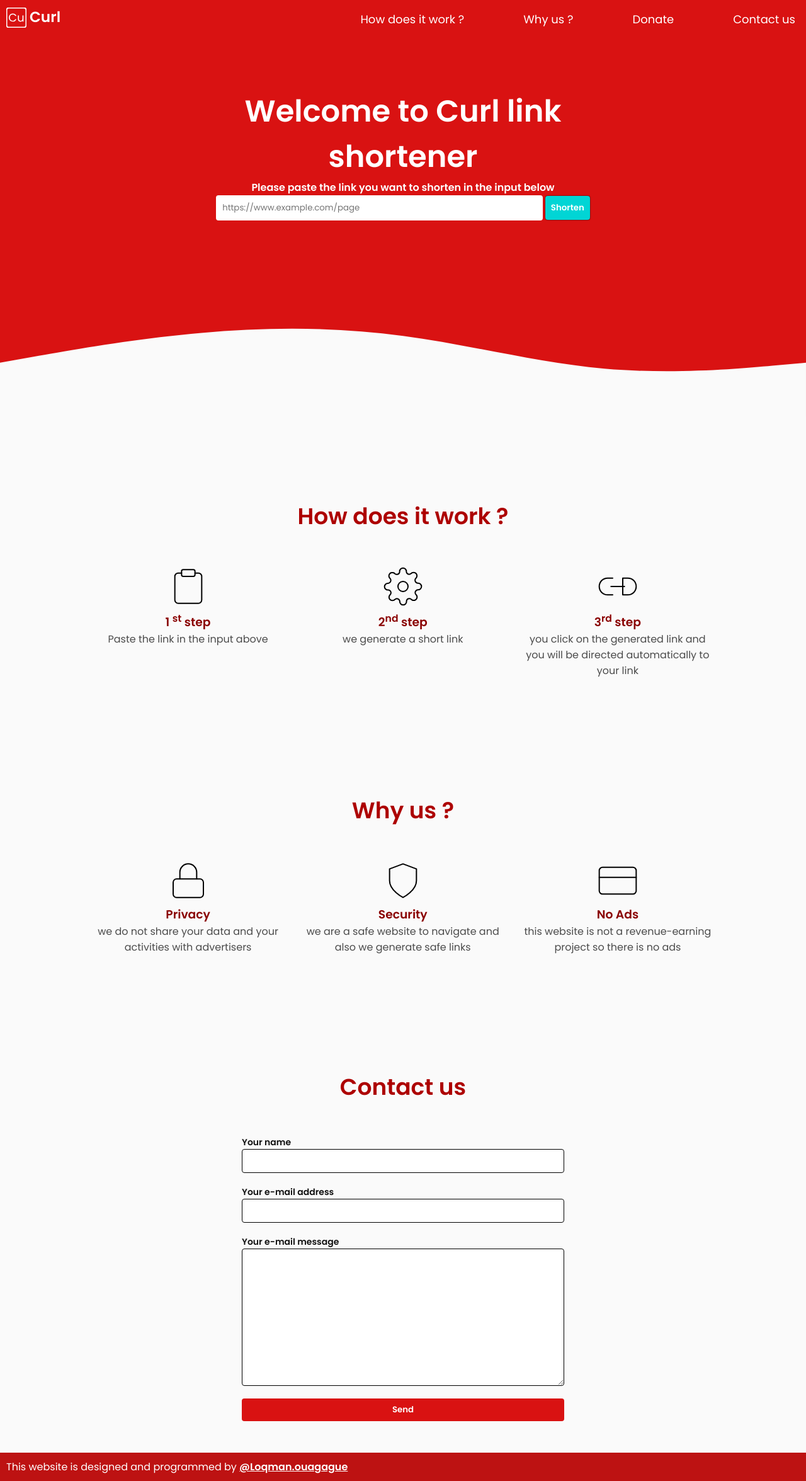
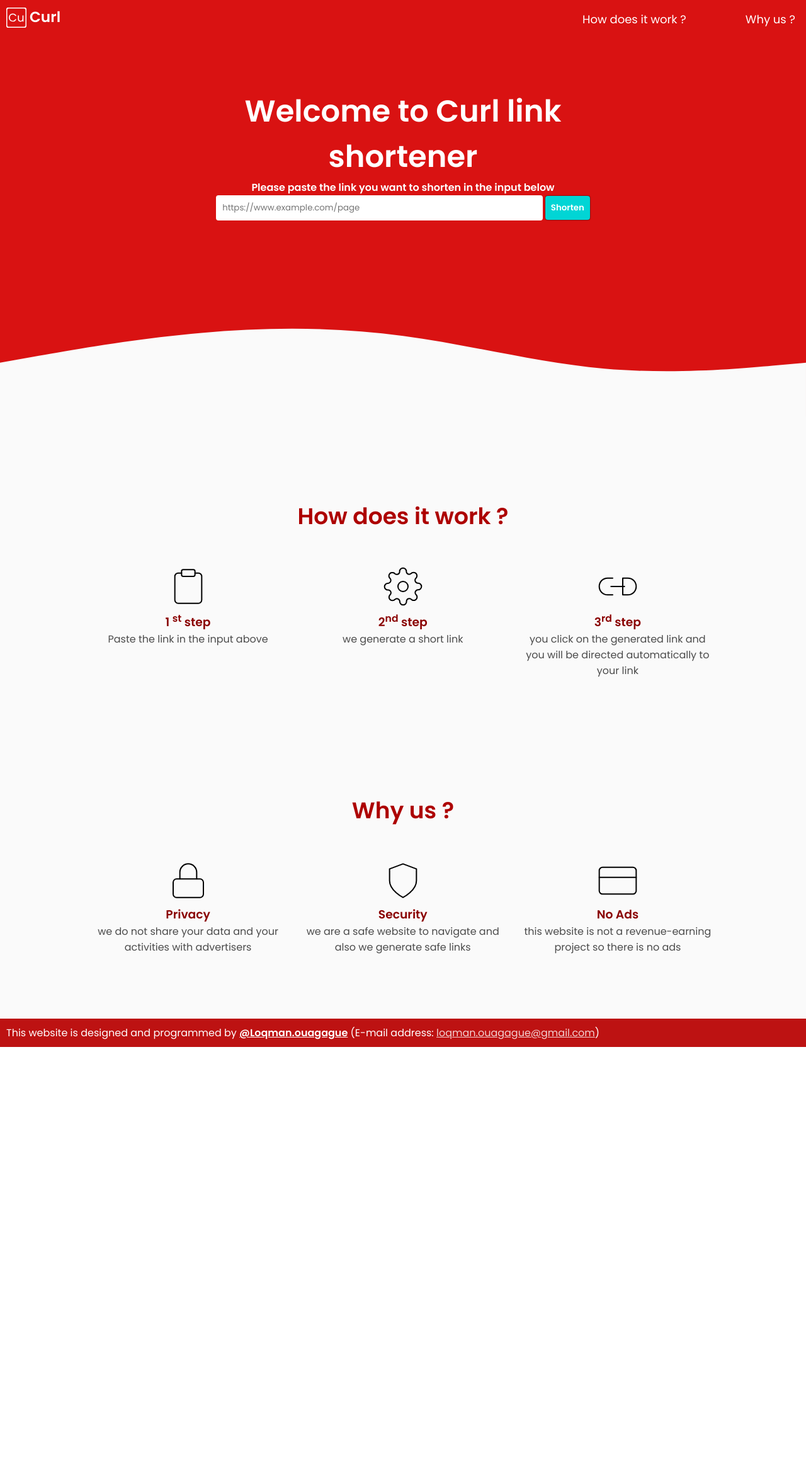
Before and after one commit to LoqmanOuagague/Curl-link-shortener, a PHP site: page / in a window 1280 px wide. Shown: the whole page at 63% size. After the commit the page ends 1662 px from the top, so only its background shows below. Run offline with PHP 8.4, Linux system fonts and the light colour scheme.

Commit message:
Adding my contact info

```diff
--- a/css/main.css
+++ b/css/main.css
@@ -196,9 +196,13 @@ footer {
   color: #fff;
   padding: 10px;
 }
-footer span {
+footer > a {
   text-decoration: underline;
   font-weight: 600;
+  color: #fff;
+}
+footer span *{
+  color: #ffffffcf;
 }
 .error {
   text-align: center;
--- a/index.php
+++ b/index.php
@@ -29,9 +29,9 @@
                     <li>
                         <a href="#why-us">Why us ?</a>
                     </li>
-                    <li>Donate</li>
-                    <li>
-                        <a href="#contact-us">
+                    <li style="display: none;">Donate</li>
+                    <li style="display: none;">
+                        <a href="#contact-us" >
                             Contact us
                         </a>
                     </li>
@@ -84,7 +84,7 @@
                 <p>this website is not a revenue-earning project so there is no ads</p>
             </div>
         </section>
-        <section class="contact-us" id="contact-us">
+        <section class="contact-us" id="contact-us" style="display: none;">
             <h3 class="title">Contact us </h3>
             <form action="" class="contact-us-form">
                 <label>Your name</label>
@@ -100,7 +100,8 @@
         </section>
     </div>
     <footer>
-        This website is designed and programmed by <span>@Loqman.ouagague</span>
+        This website is designed and programmed by <a href="https://github.com/LoqmanOuagague/">@Loqman.ouagague</a>
+        <span>(E-mail address: <a href="mailto:loqman.ouagague@gmail.com">loqman.ouagague@gmail.com</a>)</span>
     </footer>
     <script src="js/main.js"></script>
 </body>
```
